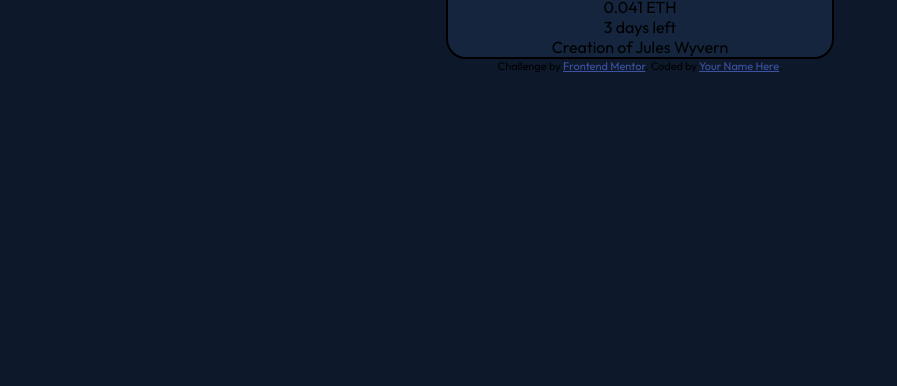
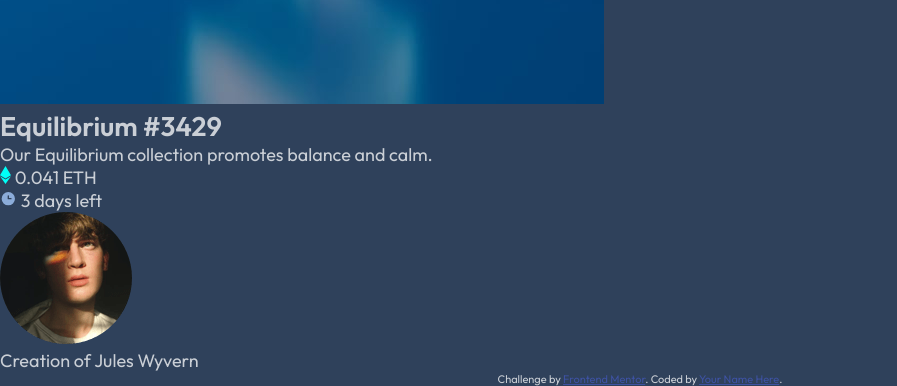
Before and after one commit to mr-kbRKD/nft-preview-card-component, a plain HTML site: page index.html in a window 1280 px wide. Shown: the part 500-886 px from the top of the page, without its empty margins (0-897 px from the left). Before the commit the page ends 800 px from the top, so only its background shows below. Drawn offline with Linux system fonts and the light colour scheme.

Commit message:
Restructured the whole code by adding new html and css code

```diff
--- a/index.html
+++ b/index.html
@@ -26,13 +26,57 @@
 
 <body>
   <div class="container">
+    <article>
+      <img src="images/image-equilibrium.jpg" class="img" alt="" srcset="">
+
+      <h2>
+        Equilibrium #3429
+      </h2>
+      <p>
+        Our Equilibrium collection promotes balance and calm.
+      </p>
+      <ul>
+        <li> <img src="images/icon-ethereum.svg" alt="ETH img" srcset=""> 0.041 ETH</li>
+        <li> <img src="images/icon-clock.svg" alt="clock image" srcset=""> 3 days left</li>
+      </ul>
+    </article>
+    <article>
+      <img src="images/image-avatar.png" alt="avatar image of user" srcset="">
+      <p>Creation of Jules Wyvern</p>
+    </article>
+    <article>
+
+    </article>
+    <article>
+
+    </article>
+
+  </div>
+
+  <div class="attribution">
+    Challenge by <a href="https://www.frontendmentor.io?ref=challenge" target="_blank">Frontend Mentor</a>.
+    Coded by <a href="#">Your Name Here</a>.
+  </div>
+</body>
+
+</html>
+
+
+
+
+
+
+
+
+<!-- !!!!!!!!!!!!!!!!!!!!!!!!!!!! Done by me -->
+
+    <!-- <div class="container">
       <img src="images/image-equilibrium.jpg" class="img" alt="" srcset="">
 
       <h1 class="heading">
         Equilibrium #3429
       </h1>
       <p class="para">
-      Our Equilibrium collection promotes balance and calm.
       </p>
 
       <p>
@@ -44,12 +88,4 @@
   <p>
     Creation of Jules Wyvern
   </p>
-  </div>
-
-  <div class="attribution">
-    Challenge by <a href="https://www.frontendmentor.io?ref=challenge" target="_blank">Frontend Mentor</a>.
-    Coded by <a href="#">Your Name Here</a>.
-  </div>
-</body>
-
-</html>
+    </div> -->
--- a/style.css
+++ b/style.css
@@ -8,12 +8,34 @@
 :root{
     --Soft-blue: hsl(215, 51%, 70%);
    --Cyan: hsl(178, 100%, 50%);
+   /* main bg */
    --Very-dark-blue : hsl(217, 54%, 11%);
+   /* card bg */
    --Very-dark-blue : hsl(216, 50%, 16%);
+   /* line */
    --Very-dark-blue : hsl(215, 32%, 27%);
    --White : hsl(0, 0%, 100%);
 }
+
 img{
+    max-width:100%;
+}
+
+ul{
+    list-style-type: none;
+}
+body{
+    font-family: 'Outfit', sans-serif;
+    font-size: 18px;
+    background-color: var(--Very-dark-blue);
+    color: hsl(0, 0%, 100%, 75%);
+}
+
+
+
+
+/* !!!!!!!!!!!!!!!!!!!!!!!! just commenting my css */
+/* img{
     width: 100%;
 }
 
@@ -23,9 +45,7 @@ body{
     flex-direction: column;
     justify-content: center;
     background-color: hsl(217, 54%, 11%);
-    font-family: 'Be Vietnam Pro', sans-serif;
-font-family: 'Libre Franklin', sans-serif;
-font-family: 'Outfit', sans-serif;
+    font-family: 'Outfit', sans-serif;
 
 }
 .container{
@@ -44,6 +64,6 @@ font-family: 'Outfit', sans-serif;
 .container img{
     width: 335px;
     /* margin-top: 21px; */
-    padding: 10px;
+    /* padding: 10px;
     border-radius: 20px;
-}
+} */ */
```
Lines whose indentation alone changed are shown as unchanged.
